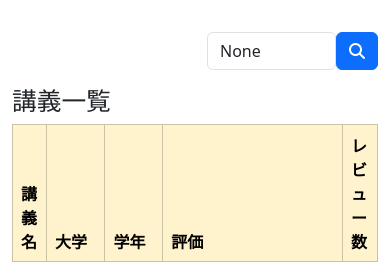
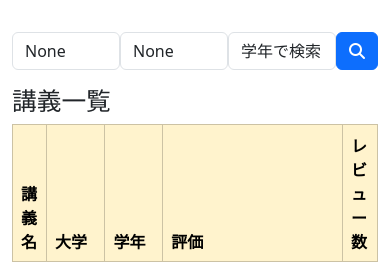
Before and after one commit to daisuke-shimura/server_programming, a Django app: page /lectures/ in a window 390 px wide. Shown: the part 80-342 px from the top of the page. Run offline with Django 3.2, Linux system fonts and the light colour scheme; data comes from the database, SQL or seed files in the repository; some libraries are stand-ins or nearby versions.

Commit message:
学年 大学名で検索可能

```diff
--- a/djangosnippets/helloworld/templates/snippets/lectures/index.html
+++ b/djangosnippets/helloworld/templates/snippets/lectures/index.html
@@ -3,10 +3,17 @@
 {% block main %}
 
 <div class="row">
-    <div class="col col-md-6"></div>
-    <div class="col col-md-6">
+    <div class="col-12 col-md-8 offset-md-4">
         <form method="get" class="form-inline mb-3 d-flex">
-          <input type="text" name="q" value="{{ search }}" placeholder="講義名で検索" class="form-control mr-2">
+          <input type="text" name="q_name" value="{{ search_name }}" placeholder="講義名で検索" class="form-control mr-2">
+          <input type="text" name="q_university" value="{{ search_university }}" placeholder="大学名" class="form-control mr-2">
+          <select name="q_year" class="form-control mr-2">
+            <option value="">学年で検索</option>
+            <option value="1" {% if search_year == "1" %}selected{% endif %}>1</option>
+            <option value="2" {% if search_year == "2" %}selected{% endif %}>2</option>
+            <option value="3" {% if search_year == "3" %}selected{% endif %}>3</option>
+            <option value="4" {% if search_year == "4" %}selected{% endif %}>4</option>
+          </select>
           <button type="submit" class="btn btn-primary"><i class="fa-solid fa-magnifying-glass"></i></button>
         </form>
     </div>
--- a/djangosnippets/helloworld/views.py
+++ b/djangosnippets/helloworld/views.py
@@ -99,14 +99,25 @@
 
 def lecture_index(request):
     #lectures = Lecture.objects.all()
-    search = request.GET.get('q')  # 検索キーワード
-    if search:
-        lectures = Lecture.objects.filter(name__icontains=search)
-    else:
-        lectures = Lecture.objects.all()
+    search_name = request.GET.get('q_name')  # 検索キーワード
+    search_year = request.GET.get('q_year')
+    search_university = request.GET.get('q_university')
+    lectures = Lecture.objects.all()
+
+    if search_name:
+        lectures = lectures.filter(name__icontains=search_name)
+
+    if search_year:
+        lectures = lectures.filter(school_year=int(search_year))
+
+    if search_university:
+        lectures = lectures.filter(university__icontains=search_university)
+
     context = {
         'lectures': lectures,
-        'search': search,
+        'search_name': search_name,
+        'search_year': search_year,
+        'search_university': search_university,
     }
     return render(request, 'snippets/lectures/index.html', context)
 
```
